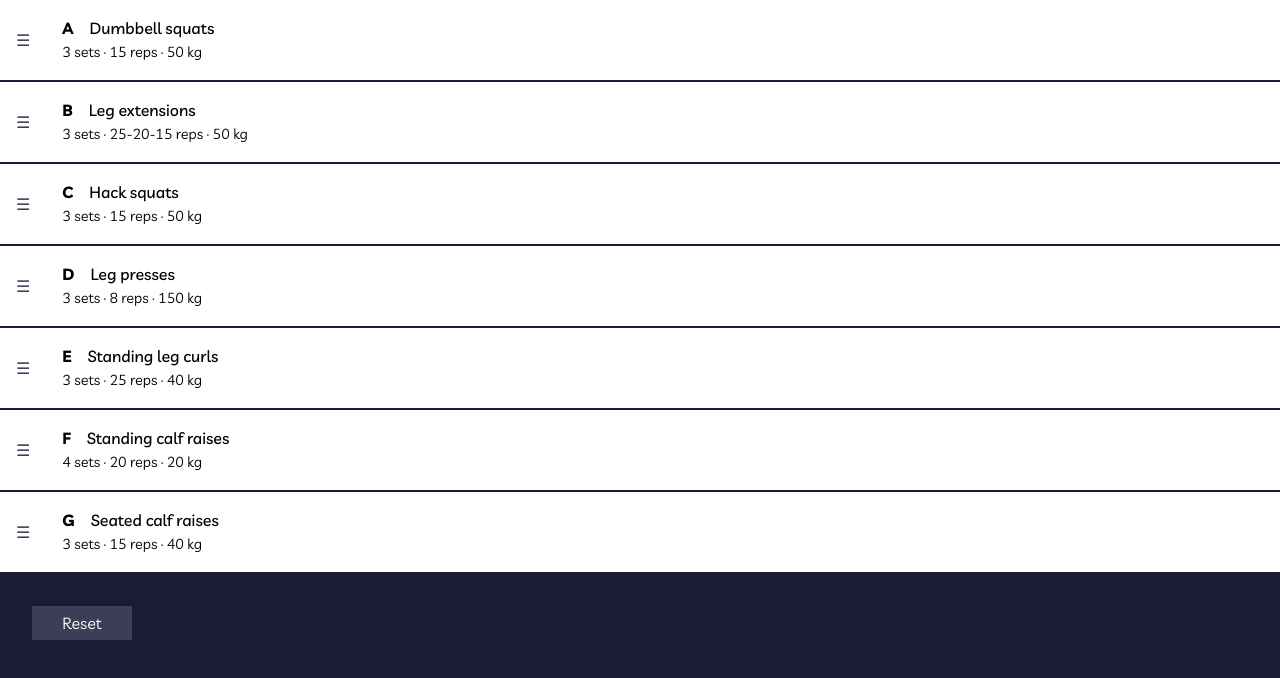
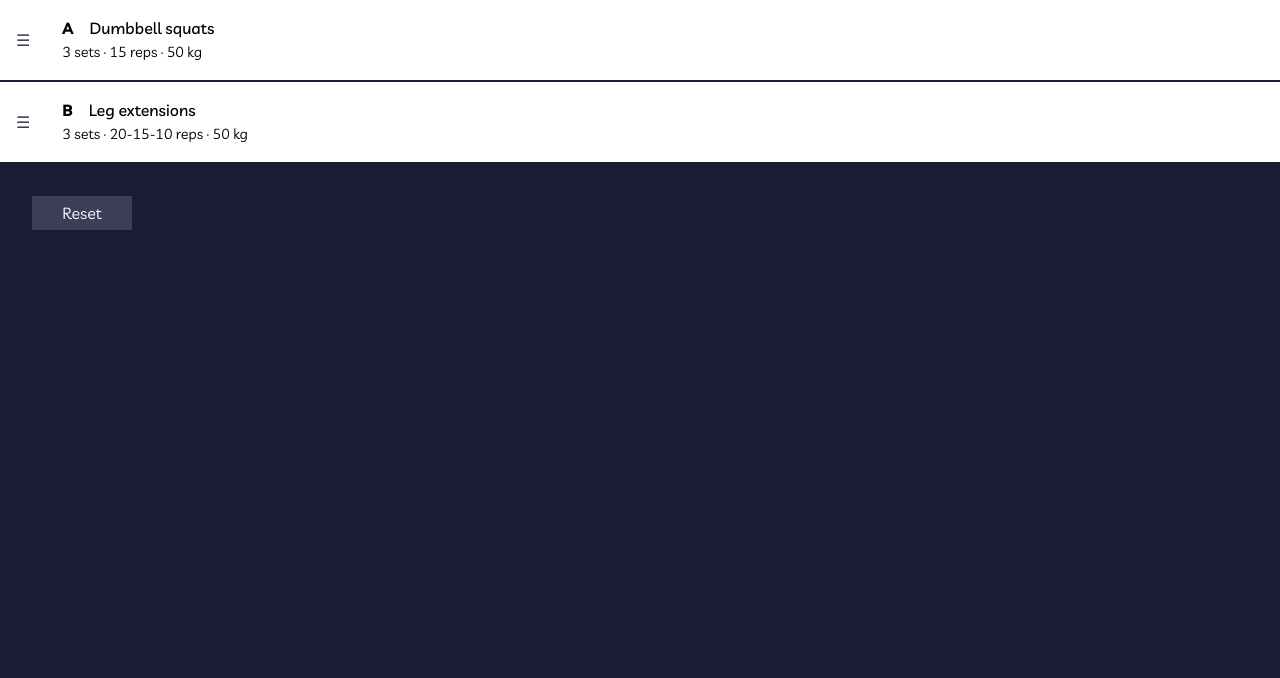
Before and after one commit to Wedvich/megaflex, a React app: page / in a window 1280 px wide. Shown: the top 678 px of the page. Built offline with nearby package versions, Linux system fonts and the light colour scheme.

Commit message:
Create initial workout data model

```diff
--- a/src/App.tsx
+++ b/src/App.tsx
@@ -2,17 +2,19 @@ import React, { useCallback } from 'react';
 import { hot } from 'react-hot-loader/root';
 import { useDispatch, useSelector } from 'react-redux';
 import { RootState } from './store/rootReducer';
-import { WorkoutExerciseList } from './workouts';
+import { WorkoutExerciseList, actions as workoutsActions } from './workouts';
 
 import './app.scss';
+import { WorkoutModel } from './workouts/types';
 
 const App = () => {
-  const exercises = useSelector<RootState, any[]>(state => state.exercises);
+  const workoutId = '1';
+  const workout = useSelector<RootState, WorkoutModel>(state => state.workouts.byId[workoutId]);
   const dispatch = useDispatch();
 
   const onSortEnd = useCallback(
     ({ oldIndex, newIndex }) => {
-      dispatch({ type: 'reorder', oldIndex, newIndex });
+      dispatch(workoutsActions.reorderExercise(workoutId, oldIndex, newIndex));
     },
     [dispatch],
   );
@@ -25,9 +27,9 @@ const App = () => {
   return (
     <>
       <WorkoutExerciseList
-        items={exercises}
+        items={workout.exercises}
         onSortEnd={onSortEnd}
-        helperClass="exercise-list-item dragging"
+        helperClass="workout-exercise dragging"
         lockAxis="y"
         useDragHandle
         useWindowAsScrollContainer
--- a/src/store/rootReducer.ts
+++ b/src/store/rootReducer.ts
@@ -3,6 +3,7 @@ import { Reducer, combineReducers } from 'redux';
 import template from '../template/reducer';
 import { arrayMove } from '../common/utils';
 import { reducer as modal } from '../modal';
+import { reducer as workouts } from '../workouts';
 
 export interface Exercise {
   id: string;
@@ -12,37 +13,37 @@ export interface Exercise {
 
 const initialExercises: Exercise[] = [
   {
-    id: 'db squat',
+    id: 'db-squat',
     name: 'Dumbbell squat',
     subtitle: '3 sets · 15 reps · 50 kg',
   },
   {
-    id: 'leg extension',
+    id: 'leg-extension',
     name: 'Leg extension',
     subtitle: '3 sets · 25-20-15 reps · 50 kg',
   },
   {
-    id: 'hack squat',
+    id: 'hack-squat',
     name: 'Hack squat',
     subtitle: '3 sets · 15 reps · 50 kg',
   },
   {
-    id: 'leg press',
+    id: 'leg-press',
     name: 'Leg press',
     subtitle: '3 sets · 8 reps · 150 kg',
   },
   {
-    id: 'standing leg curl',
+    id: 'standing-leg-curl',
     name: 'Standing leg curl',
     subtitle: '3 sets · 25 reps · 40 kg',
   },
   {
-    id: 'standing calf raise',
+    id: 'standing-calf-raise',
     name: 'Standing calf raise',
     subtitle: '4 sets · 20 reps · 20 kg',
   },
   {
-    id: 'seated calf raise',
+    id: 'seated-calf-raise',
     name: 'Seated calf raise',
     subtitle: '3 sets · 15 reps · 40 kg',
   },
@@ -63,6 +64,7 @@ const rootReducer = combineReducers({
   exercises,
   modal,
   template,
+  workouts,
 });
 
 export type RootState = ReturnType<typeof rootReducer>;
--- a/src/workouts/WorkoutExerciseList.tsx
+++ b/src/workouts/WorkoutExerciseList.tsx
@@ -4,10 +4,10 @@ import WorkoutExercise from './WorkoutExercise';
 
 import './WorkoutExerciseList.scss';
 import { Modal, useModal } from '../modal';
-import { Exercise } from '../store/rootReducer';
+import { WorkoutExerciseModel } from './types';
 
 export interface WorkoutExerciseListProps {
-  items: Exercise[];
+  items: WorkoutExerciseModel[];
 }
 
 export const WorkoutExerciseList: React.FC<WorkoutExerciseListProps> = ({ items }) => {
@@ -15,16 +15,19 @@ export const WorkoutExerciseList: React.FC<WorkoutExerciseListProps> = ({ items
   return (
     <>
       <ul className="workout-exercise-list">
-        {items.map((item, index) => (
-          <WorkoutExercise
-            key={`exercise-${item.id}`}
-            index={index}
-            name={item.name}
-            description={item.subtitle}
-            prefix={String.fromCodePoint(65 + index)}
-            onClick={openModal}
-          />
-        ))}
+        {items.map((exercise, index) => {
+          const description = `${exercise.sets} sets · ${exercise.reps} reps · ${exercise.weight} kg`;
+          return (
+            <WorkoutExercise
+              key={`exercise-${exercise.exerciseId}`}
+              index={index}
+              name={exercise.name}
+              description={description}
+              prefix={String.fromCodePoint(65 + index)}
+              onClick={openModal}
+            />
+          );
+        })}
       </ul>
       <Modal isOpen={isModalOpen} close={closeModal}>
         <div>Silly modal</div>
--- /dev/null
+++ b/src/workouts/actions.ts
@@ -0,0 +1,12 @@
+import { WorkoutsActionTypes } from './types';
+
+export const reorderExercise = (workoutId: string, oldIndex: number, newIndex: number) => ({
+  type: WorkoutsActionTypes.ReorderExercise,
+  workoutId,
+  oldIndex,
+  newIndex,
+});
+
+export default {
+  reorderExercise,
+};
--- a/src/workouts/index.ts
+++ b/src/workouts/index.ts
@@ -1,2 +1,4 @@
+export { default as actions } from './actions';
+export { default as reducer } from './reducer';
 export { default as WorkoutExercise } from './WorkoutExercise';
 export { default as WorkoutExerciseList } from './WorkoutExerciseList';
--- /dev/null
+++ b/src/workouts/reducer.ts
@@ -0,0 +1,53 @@
+import { Reducer } from 'redux';
+import { WorkoutsAction, WorkoutsActionTypes, WorkoutsState } from './types';
+import { arrayMove } from '../common/utils';
+
+const initialState: WorkoutsState = {
+  byId: {
+    '1': {
+      id: '1',
+      exercises: [
+        {
+          exerciseId: 'db-squat',
+          name: 'Dumbbell squat',
+          sets: '3',
+          reps: '15',
+          weight: '50',
+        },
+        {
+          exerciseId: 'leg-extension',
+          name: 'Leg extension',
+          sets: '3',
+          reps: '20-15-10',
+          weight: '50',
+        },
+      ],
+    },
+  },
+  allIds: ['1'],
+};
+
+const workoutsReducer: Reducer<WorkoutsState, WorkoutsAction> = (state = initialState, action) => {
+  switch (action.type) {
+    case WorkoutsActionTypes.ReorderExercise: {
+      // Don't do anything if the workout doesn't exist.
+      if (!state.allIds.includes(action.workoutId)) return state;
+
+      // Reorder the workout exercises.
+      const workout = { ...state.byId[action.workoutId] };
+      workout.exercises = arrayMove(workout.exercises, action.oldIndex, action.newIndex);
+
+      return {
+        ...state,
+        byId: {
+          ...state.byId,
+          [action.workoutId]: workout,
+        },
+      };
+    }
+    default:
+      return state;
+  }
+};
+
+export default workoutsReducer;
--- /dev/null
+++ b/src/workouts/types.ts
@@ -0,0 +1,25 @@
+import actions from './actions';
+
+export interface WorkoutsState {
+  byId: { [id: string]: WorkoutModel };
+  allIds: string[];
+}
+
+export interface WorkoutModel {
+  id: string;
+  exercises: WorkoutExerciseModel[];
+}
+
+export interface WorkoutExerciseModel {
+  name: string;
+  exerciseId: string;
+  sets: string;
+  reps: string;
+  weight: string;
+}
+
+export enum WorkoutsActionTypes {
+  ReorderExercise = 'workouts:reorder-exercise',
+}
+
+export type WorkoutsAction = ReturnType<typeof actions[keyof typeof actions]>;
```
Also changed, not shown: .eslintrc.js.
